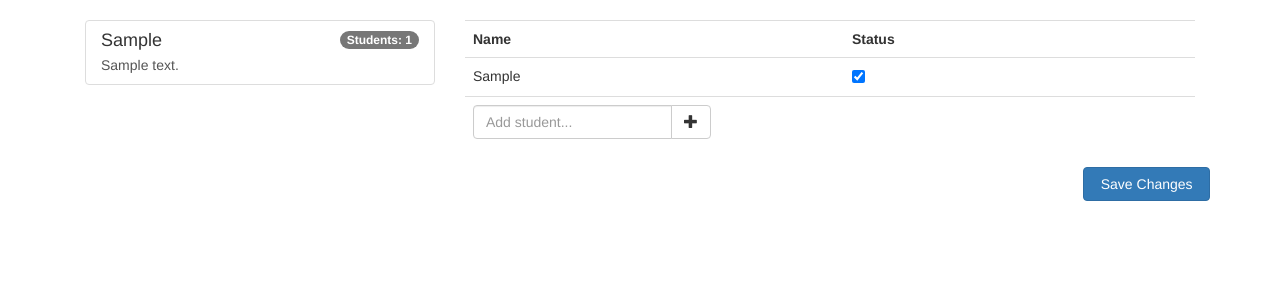
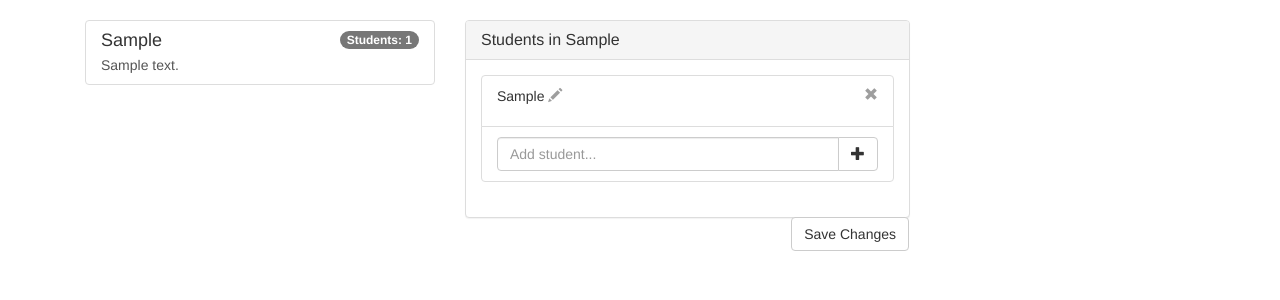
Before and after one commit to Snailed/group-generator, a Django app: page /myclasses/ in a window 1280 px wide. Shown: the part 52-352 px from the top of the page. Run offline with Django 3.2, Linux system fonts and the light colour scheme; a user stored in the database is signed in; tables that the repository leaves empty hold one stand-in row (values such as "Sample post"); some libraries are stand-ins or nearby versions.

Commit message:
Made a popover

```diff
--- a/gruppeapp/models.py
+++ b/gruppeapp/models.py
@@ -15,7 +15,6 @@ class Klasse(models.Model):
 class Elev(models.Model):
     klasse = models.ForeignKey(Klasse, on_delete=models.CASCADE)
     navn = models.CharField(max_length=100)
-    syg = models.BooleanField()
     def __str__(self):
         return self.navn
 
--- /dev/null
+++ b/gruppeapp/static/gruppeapp/css/myclasses.css
@@ -0,0 +1,7 @@
+.editstudent:hover, .removestudent:hover {
+  color:black;
+  cursor:pointer;
+}
+.editstudent, .removestudent {
+  color:#9e9e9e;
+}
--- a/gruppeapp/static/gruppeapp/js/myclasses.js
+++ b/gruppeapp/static/gruppeapp/js/myclasses.js
@@ -4,8 +4,51 @@ $("document").ready(function() {
     /* Act on the event */
     //console.log($("#newstudentinput").val())
     var name = $("#newstudentinput").val();
-    $("#inputrow").before('<tr><td><input type="hidden" name="'+newstudentcounter+'newstudentname" value="'+name+'">'+name+'</td><td><input type="checkbox" name="'+newstudentcounter+'newstudentabsence"></td></tr>');
+    $("#studentlist").before('<div class="list-group-item"><div class="row">'+
+      '<div class="col-md-8">'+
+        '<p>'+name+' <span class="glyphicon glyphicon-pencil editstudent" data-student="'+newstudentcounter+'" data-newstudent="True"> </span></p>'+
+        '<input type="hidden" name="'+newstudentcounter+'newstudentname" value="'+name+'">'+
+      '</div>'+
+      '<div class="col-md-4">'+
+        '<span class="glyphicon glyphicon-remove removestudent pull-right" data-student="'+newstudentcounter+'" data-newstudent="True"></span> <br>'+
+
+      '</div>'+
+
+      '</div></div>');
+
+
+
     $("#newstudentinput").val("");
     newstudentcounter++;
+
   });
-})
+
+
+  $(".editstudent").click(function(event) {
+    /* Act on the event */
+    alert("Hej!");
+  });
+
+  $('#studentform').on('keypress', function(e) {
+    if (e.which == 13) {
+      newstudent();
+      return false;
+    }
+    return true;
+});
+});
+
+var newstudent = function() {
+  var name = $("#newstudentinput").val();
+  $("#studentlist").before('<div class="list-group-item"><div class="row">'+
+    '<div class="col-md-8">'+
+      '<p>'+name+' <span class="glyphicon glyphicon-pencil editstudent" data-student="'+newstudentcounter+'" data-newstudent="True"> </span></p>'+
+      '<input type="hidden" name="'+newstudentcounter+'newstudentname" value="'+name+'">'+
+    '</div>'+
+    '<div class="col-md-4">'+
+      '<span class="glyphicon glyphicon-remove removestudent pull-right" data-student="'+newstudentcounter+'" data-newstudent="True"></span> <br>'+
+    '</div>'+
+    '</div></div>');
+  $("#newstudentinput").val("");
+  $("#savebutton").popover("show");
+}
--- a/gruppeapp/templates/gruppeapp/base.html
+++ b/gruppeapp/templates/gruppeapp/base.html
@@ -7,8 +7,8 @@
         <meta http-equiv="Content-type" content="text/html; charset=utf-8" />
 
         <title>{% block title %} {% endblock %}</title>
-        <link rel="stylesheet" href="{% static "gruppeapp/css/base.css" %}"
-        <link rel="stylesheet" href="{% block css %} {% endblock %}">
+        <link rel="stylesheet" href="{% static "gruppeapp/css/base.css" %}">
+        {% block stylesheets %} {% endblock %}
         <!--Bootstrap CSS -->
         <link rel="stylesheet" href="https://maxcdn.bootstrapcdn.com/bootstrap/3.3.7/css/bootstrap.min.css" integrity="sha384-BVYiiSIFeK1dGmJRAkycuHAHRg32OmUcww7on3RYdg4Va+PmSTsz/K68vbdEjh4u" crossorigin="anonymous">
     </head>
--- a/gruppeapp/templates/gruppeapp/myclasses.html
+++ b/gruppeapp/templates/gruppeapp/myclasses.html
@@ -2,6 +2,11 @@
 {% load static %}
 
 {% block title %}Group Generator{% endblock %}
+
+{% block stylesheets%}
+<link rel="stylesheet" href="{% static "gruppeapp/css/myclasses.css" %}">
+{%endblock%}
+
 {% block body %}
 <div class="container">
 
@@ -20,36 +25,50 @@
     {% endfor %}
   </div>
 </div>
-<div class="col-md-8">
+<div class="col-md-5">
+
   {%for class in classes%}
-    <form method="post" action="{%url 'gruppeapp:myclasses'%}">
+  <div class="panel panel-default">
+    <div class="panel-heading">
+      <h3 class="panel-title">Students in {{class.navn}}</h3>
+    </div>
+    <form method="post" action="{%url 'gruppeapp:myclasses'%}" id="studentform">
       {% csrf_token%}
       <input type="hidden" name="{{class.id}}classid" value="{{class.id}}">
-      <table class="table">
 
-        <tr><th>Name</th><th>Status</th></tr>
-        {%for student in class.elev_set.all %}
-
-          <tr><td>
-            <input type="hidden" name="{{student.id}}name" value="{{student.navn}}">
-            {{student.navn}}
-          </td><td><input type="checkbox" name="{{student.id}}absence" {%if student.syg%}checked{%endif%}></td></tr>
-        {%endfor%}
-
-      <tr id="inputrow"><td colspan="2"><div class="input-group col-md-4">
-        <input type="text" id="newstudentinput" class="form-control" placeholder="Add student...">
-        <span class="input-group-btn"><button type="button" class="btn-default btn" id="newstudentbutton"><span class="glyphicon glyphicon-plus"></span></button></span>
-      </div></td></tr>
-
-      </table>
-      <div class="row">
+        <div class="panel-body">
+        <div class="list-group" >
+          {%for student in class.elev_set.all %}
 
 
-      <button type="submit" name="save" class="btn-primary btn pull-right col-md-2">Save Changes</button>
+            <div class="list-group-item">
+              <div class="row">
+                <div class="col-md-8">
+                  <p>{{student.navn}} <span class="glyphicon glyphicon-pencil editstudent" data-student="{{student.id}}"> </span></p>
+                  <input type="hidden" name="{{student.id}}name" value="{{student.navn}}">
+                </div>
+                <div class="col-md-4">
+                  <span class="glyphicon glyphicon-remove removestudent pull-right" data-student="{{student.id}}"></span> <br>
+
+                </div>
+
+              </div>
+            </div>
+          {%endfor%}
+
+            <div colspan="2" class="list-group-item" id="studentlist">
+            <div class="input-group">
+              <input type="text" id="newstudentinput" class="form-control" placeholder="Add student...">
+              <span class="input-group-btn"><button type="button" class="btn-default btn" id="newstudentbutton" ><span class="glyphicon glyphicon-plus"></span></button></span>
+            </div></div>
+
+      </div>
     </div>
+      <button data-toggle="popover" data-content="Remember to save your group!" type="submit" name="save" class="btn-default btn pull-right" id="savebutton">Save Changes</button>
     </form>
+</div>
+  {%endfor%}
 
-  {%endfor%}
 </div>
 
 
--- a/gruppeapp/views.py
+++ b/gruppeapp/views.py
@@ -144,9 +144,7 @@ class MyClassesView(View):
             for key in request.POST: #Gets class id and makes every student of that class not absent
                 if key.endswith("classid"):
                     classid = request.POST[key]
-                    print("classid = "+str(classid))
                     currentclass = Klasse.objects.filter(id=classid)[0]
-                    Elev.objects.filter(klasse=currentclass).update(syg=False)
 
             for key in request.POST:
                 if key.endswith("name"): #gets the name of a student and checks if it already exists. This should be moved to a "Create student" view!
@@ -155,14 +153,8 @@ class MyClassesView(View):
                     currentclass = Klasse.objects.filter(id=classid)[0]
                     studentquery = currentclass.elev_set.filter(navn=currentstudentname)
                     if studentquery.count() == 0:
-                        student = Elev(navn=currentstudentname, klasse=currentclass, syg=False)
+                        student = Elev(navn=currentstudentname, klasse=currentclass)
                         student.save()
-
-                elif key.endswith("absence"):
-                    student = Elev.objects.filter(id=key[:len(key)-7])[0]
-                    print("absent: "+str(student))
-                    student.syg = True
-                    student.save()
 
                 elif key.endswith("newstudentname"):
                     currentstudentname = request.POST[key]
@@ -170,7 +162,7 @@ class MyClassesView(View):
                     currentclass = Klasse.objects.filter(id=classid)[0]
                     studentquery = currentclass.elev_set.filter(navn=currentstudentname)
                     if studentquery.count() == 0:
-                        student = Elev(navn=currentstudentname, klasse=currentclass, syg=False)
+                        student = Elev(navn=currentstudentname, klasse=currentclass)
                         student.save()
 
 
```
Also changed, not shown: gruppeapp/migrations/0011_remove_elev_syg.py (added).
